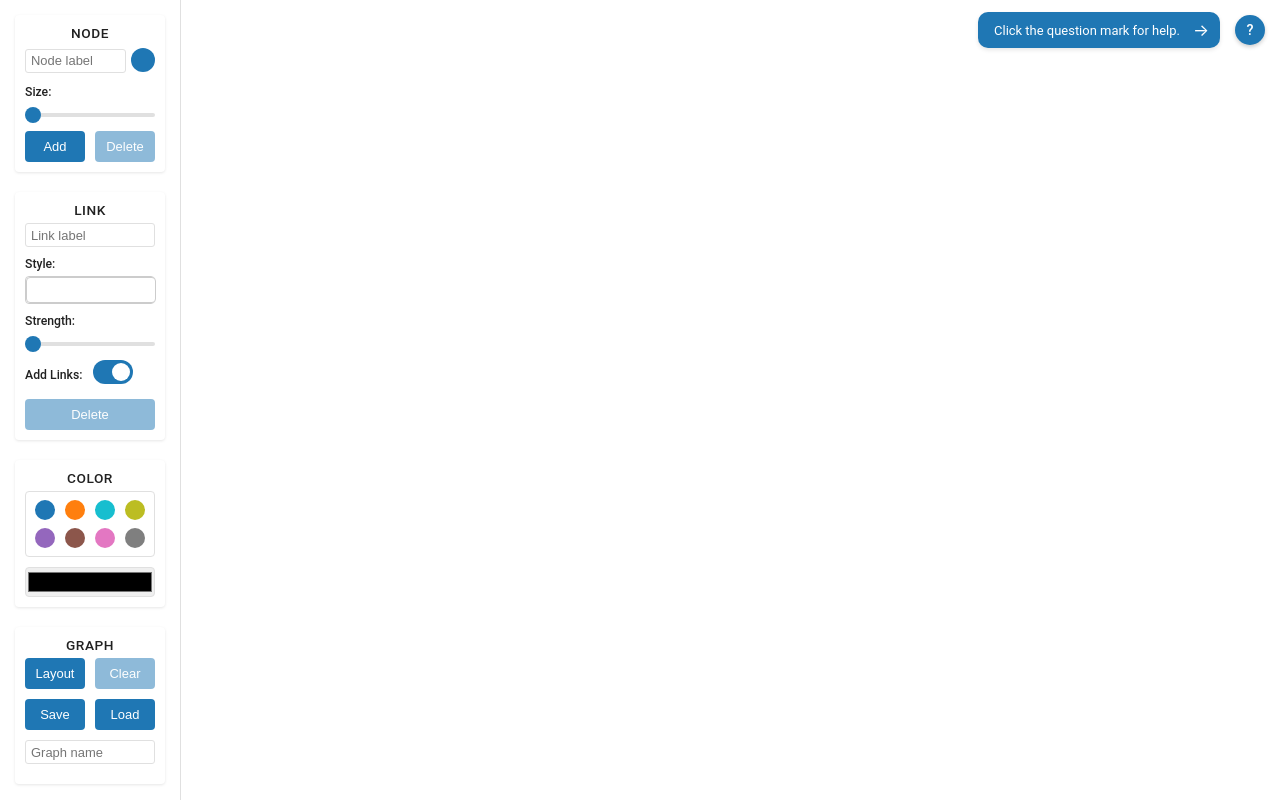
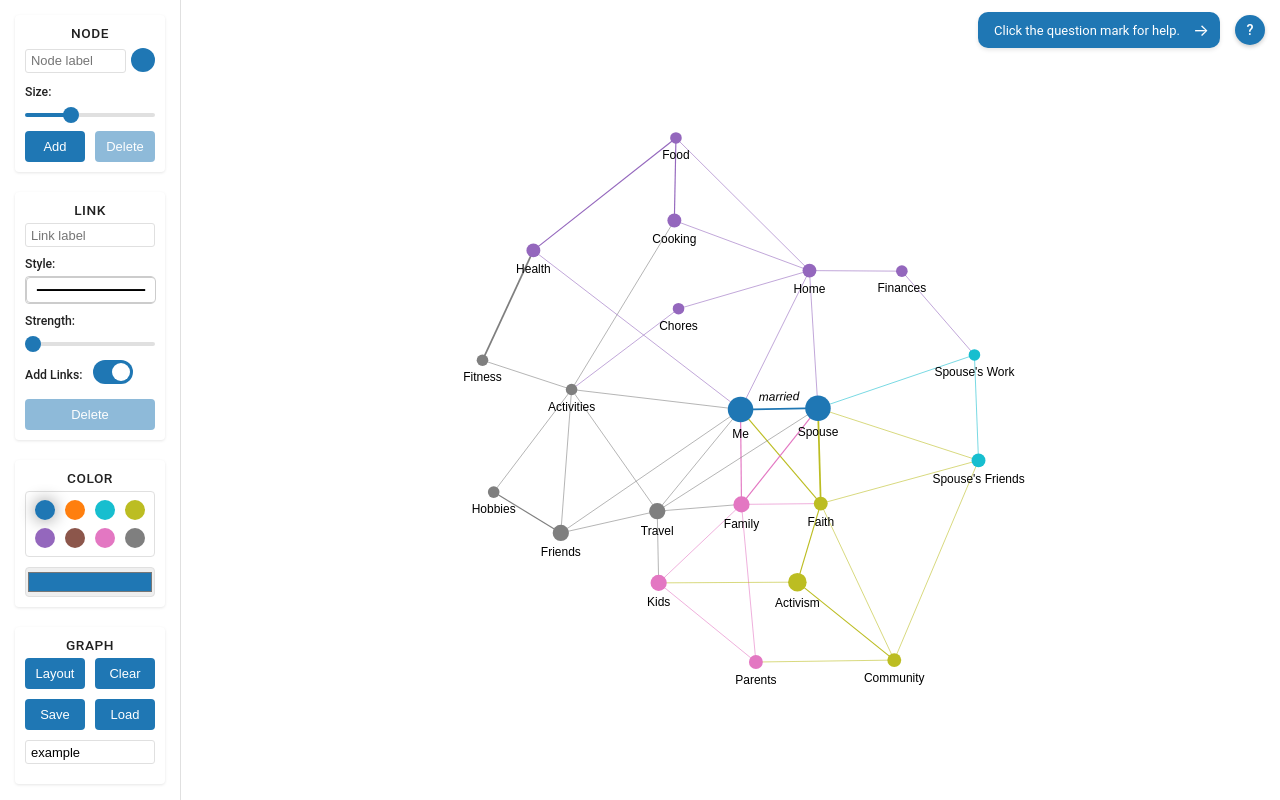
Before and after one commit to davidchaiken/graph-editor, a website with bundled scripts: page index.html in a window 1280 px wide. Built offline with nearby package versions, Linux system fonts and the light colour scheme; files whose address does not match are found by name.

Commit message:
force-graph imported with types and bundled

```diff
--- a/graph-editor-script.ts
+++ b/graph-editor-script.ts
@@ -17,6 +17,7 @@
 import * as d3 from 'd3';
 import { jsPDF } from 'jspdf';
 import html2canvas from 'html2canvas';
+import ForceGraph, { LinkObject, NodeObject } from 'force-graph';
 
 const APPLICATION_NAME = "graph-editor";
 const GRAPH_EDITOR_VERSION = "0.2";
@@ -47,10 +48,6 @@ interface GraphData {
   links: Link[];
 }
 
-// Temporary type for ForceGraph to resolve linter error
-// Replace with the correct type if available from the force-graph library
-declare const ForceGraph: any;
-
 // Wait for DOM to be fully loaded
 document.addEventListener('DOMContentLoaded', () => {
   // Initialize slider backgrounds
@@ -119,8 +116,8 @@ document.addEventListener('DOMContentLoaded', () => {
   };
 
   // Initialize graph
-  const Graph = ForceGraph()
-    (document.getElementById('graph'))
+  const Graph = new ForceGraph(
+    document.getElementById('graph')!)
       .graphData(gData)
       .nodeId('id')
       .nodeLabel('label')
@@ -128,15 +125,18 @@ document.addEventListener('DOMContentLoaded', () => {
       .nodeVal('size')
       .linkWidth('thickness')
       .linkColor('color')
-      .linkLabel((link: Link) => link.label || '')  // Use a function to handle undefined labels
-      .linkCanvasObject((link: Link, ctx: CanvasRenderingContext2D, globalScale: number) => {
-        const source = link.source;
-        const target = link.target;
+      // Use a function to handle undefined labels
+      .linkLabel((link: LinkObject) =>
+        (link as LinkObject & Link).label || '')
+      .linkCanvasObject((linkobj: LinkObject, ctx: CanvasRenderingContext2D, globalScale: number) => {
+        const link = linkobj as Link;
+        const source: NodeObject = link.source as NodeObject;
+        const target: NodeObject = link.target as NodeObject;
 
         // Draw link
         ctx.beginPath();
-        ctx.moveTo(source.x, source.y);
-        ctx.lineTo(target.x, target.y);
+        ctx.moveTo(source.x!, source.y!);
+        ctx.lineTo(target.x!, target.y!);
 
         // Set line style based on selection
         if (link === selectedLink) {
@@ -173,11 +173,11 @@ document.addEventListener('DOMContentLoaded', () => {
 
         // Draw link label if it exists
         if (link.label) {
-          const midX = (source.x + target.x) / 2;
-          const midY = (source.y + target.y) / 2;
+          const midX = (source.x! + target.x!) / 2;
+          const midY = (source.y! + target.y!) / 2;
 
           // Calculate angle for text rotation
-          const angle = Math.atan2(target.y - source.y, target.x - source.x);
+          const angle = Math.atan2(target.y! - source.y!, target.x! - source.x!);
 
           // Save context state
           ctx.save();
@@ -202,7 +202,7 @@ document.addEventListener('DOMContentLoaded', () => {
           ctx.restore();
         }
       })
-      .onNodeClick((node: Node, event: MouseEvent) => handleNodeClickForLink(node, event))
+      .onNodeClick((node: NodeObject, event: MouseEvent) => handleNodeClickForLink(node as Node, event))
       .onNodeRightClick(handleNodeRightClick)
       .onLinkClick(handleLinkClick)
       .onBackgroundClick(() => {
@@ -219,13 +219,14 @@ document.addEventListener('DOMContentLoaded', () => {
         (document.getElementById('linkLabel') as HTMLInputElement)!.value = '';
         Graph.graphData(gData);
       })
-      .onNodeDragEnd((node: Node) => {
+      .onNodeDragEnd((node: NodeObject) => {
         node.fx = node.x!;
         node.fy = node.y!;
         isGraphModified = true;
         Graph.d3Force('center', null); // the user is taking control of the positions of nodes
       })
-      .nodeCanvasObject((node: Node, ctx: CanvasRenderingContext2D, globalScale: number) => {
+      .nodeCanvasObject((nodeobj: NodeObject, ctx: CanvasRenderingContext2D, globalScale: number) => {
+        const node = nodeobj as Node;
         // Draw node
         ctx.beginPath();
         ctx.arc(node.x, node.y, node.size || 5, 0, 2 * Math.PI, false);
@@ -692,9 +693,11 @@ document.addEventListener('DOMContentLoaded', () => {
     isCreatingLink = (event.target as HTMLInputElement).checked;
 
     if (isCreatingLink) {
-      Graph.onNodeClick((node: Node, event: MouseEvent) => handleNodeClickForLink(node, event));
+      Graph.onNodeClick((node: NodeObject, event: MouseEvent) =>
+        handleNodeClickForLink(node as Node, event));
     } else {
-      Graph.onNodeClick((node: Node, event: MouseEvent) => handleNodeClick(node));
+      Graph.onNodeClick((node: NodeObject, event: MouseEvent) =>
+        handleNodeClick(node as Node));
     }
   }
 
@@ -770,14 +773,15 @@ document.addEventListener('DOMContentLoaded', () => {
     }
   }
 
-  function handleNodeRightClick(node: Node) {
+  function handleNodeRightClick(node: NodeObject) {
     // Release node from its fixed position and let the simulation take over
     delete node.fx;
     delete node.fy;
     Graph.graphData(gData);
   }
 
-  function handleLinkClick(link: Link, event?: MouseEvent) {
+  function handleLinkClick(linkobj: LinkObject, event?: MouseEvent) {
+    const link = linkobj as Link;
     if (event) {
       event.stopPropagation();
     }
--- a/index.html
+++ b/index.html
@@ -18,7 +18,6 @@
 <head>
   <link rel="stylesheet" href="graph-editor-style.css">
   <link rel="icon" type="image/png" href="favicon.png">
-  <script src="./libs/force-graph"></script>
   <script src="dist/graph-editor-script.js"></script>
 </head>
 <body>
```
Also changed, not shown: dist/graph-editor-script.js.
